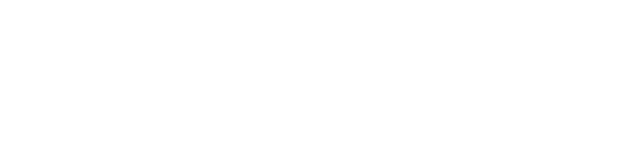
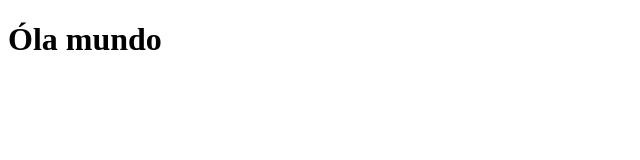
Before and after one commit to matheussodree/git.teste.git1, a plain HTML site: page index.html in a window 1280 px wide. Shown: the whole page, without its empty margins (0-640 px from the left). Drawn offline with Linux system fonts and the light colour scheme.

Commit message:
alteração

```diff
--- a/index.html
+++ b/index.html
@@ -7,6 +7,6 @@
     <title>Document</title>
 </head>
 <body>
-
+    <h1>Óla mundo</h1>
 </body>
 </html>
```
